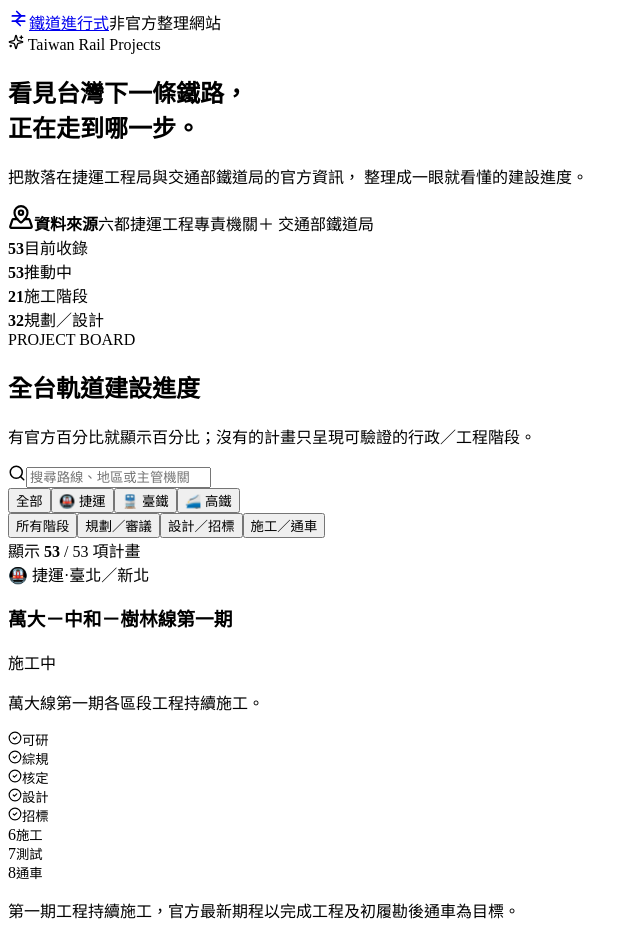
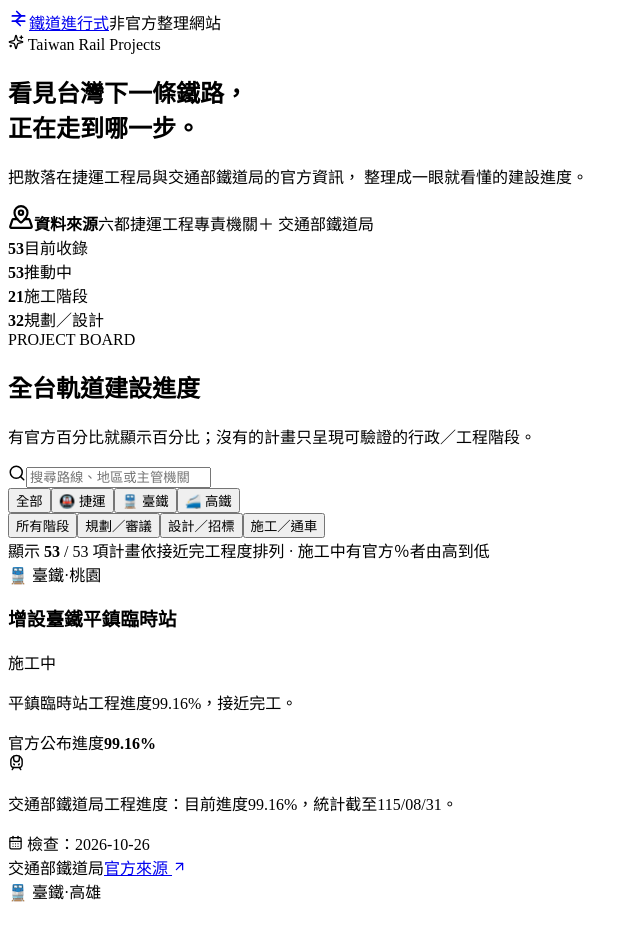
Before and after one commit to k1vink1vin/railway-in-progress-tw, a React (Vite) app: page / in a window 1280 px wide. Shown: the top 925 px of the page, without its empty margins (0-640 px from the left). Built offline with nearby package versions, Linux system fonts and the light colour scheme; the HTML template or start-up script is replaced by a standard one.

Commit message:
feat: sort projects by completion and official progress

```diff
--- a/src/App.tsx
+++ b/src/App.tsx
@@ -49,6 +49,49 @@
   planning: ['feasibility', 'comprehensive-planning'],
   design: ['approved', 'design', 'tender'],
   construction: ['construction', 'testing', 'operating'],
+}
+
+const completionRank: Record<ProjectPhase, number> = {
+  feasibility: 10,
+  'comprehensive-planning': 20,
+  approved: 30,
+  design: 40,
+  tender: 50,
+  construction: 60,
+  testing: 80,
+  operating: 100,
+}
+
+function compareByCompletion(a: RailwayProject, b: RailwayProject) {
+  if (a.phase === 'operating' || b.phase === 'operating') {
+    return completionRank[b.phase] - completionRank[a.phase]
+  }
+
+  if (a.phase === 'testing' || b.phase === 'testing') {
+    return completionRank[b.phase] - completionRank[a.phase]
+  }
+
+  if (a.phase === 'construction' && b.phase === 'construction') {
+    const aHasProgress = typeof a.progressPercent === 'number'
+    const bHasProgress = typeof b.progressPercent === 'number'
+
+    if (aHasProgress && bHasProgress) {
+      if (b.progressPercent !== a.progressPercent) {
+        return b.progressPercent! - a.progressPercent!
+      }
+    } else if (aHasProgress !== bHasProgress) {
+      return aHasProgress ? -1 : 1
+    }
+  }
+
+  const phaseDiff = completionRank[b.phase] - completionRank[a.phase]
+  if (phaseDiff !== 0) return phaseDiff
+
+  if (typeof a.progressPercent === 'number' || typeof b.progressPercent === 'number') {
+    return (b.progressPercent ?? -1) - (a.progressPercent ?? -1)
+  }
+
+  return a.name.localeCompare(b.name, 'zh-Hant')
 }
 
 function ProjectCard({ project }: { project: RailwayProject }) {
@@ -144,7 +187,8 @@
 
   const filtered = useMemo(() => {
     const keyword = query.trim().toLocaleLowerCase('zh-Hant')
-    return projects.filter((project) => {
+    return projects
+      .filter((project) => {
         const typeMatched = filter === 'all' || project.type === filter
         const stageMatched = stageMap[stageFilter].includes(project.phase)
         const keywordMatched =
@@ -155,6 +199,7 @@
             .includes(keyword)
         return typeMatched && stageMatched && keywordMatched
       })
+      .sort(compareByCompletion)
   }, [filter, stageFilter, query])
 
   const stats = useMemo(() => {
@@ -276,6 +321,7 @@
 
         <div className="result-summary">
           顯示 <strong>{filtered.length}</strong> / {projects.length} 項計畫
+          <span className="sort-hint">依接近完工程度排列 · 施工中有官方％者由高到低</span>
         </div>
 
         <div className="project-grid">
```
Lines whose indentation alone changed are shown as unchanged.
